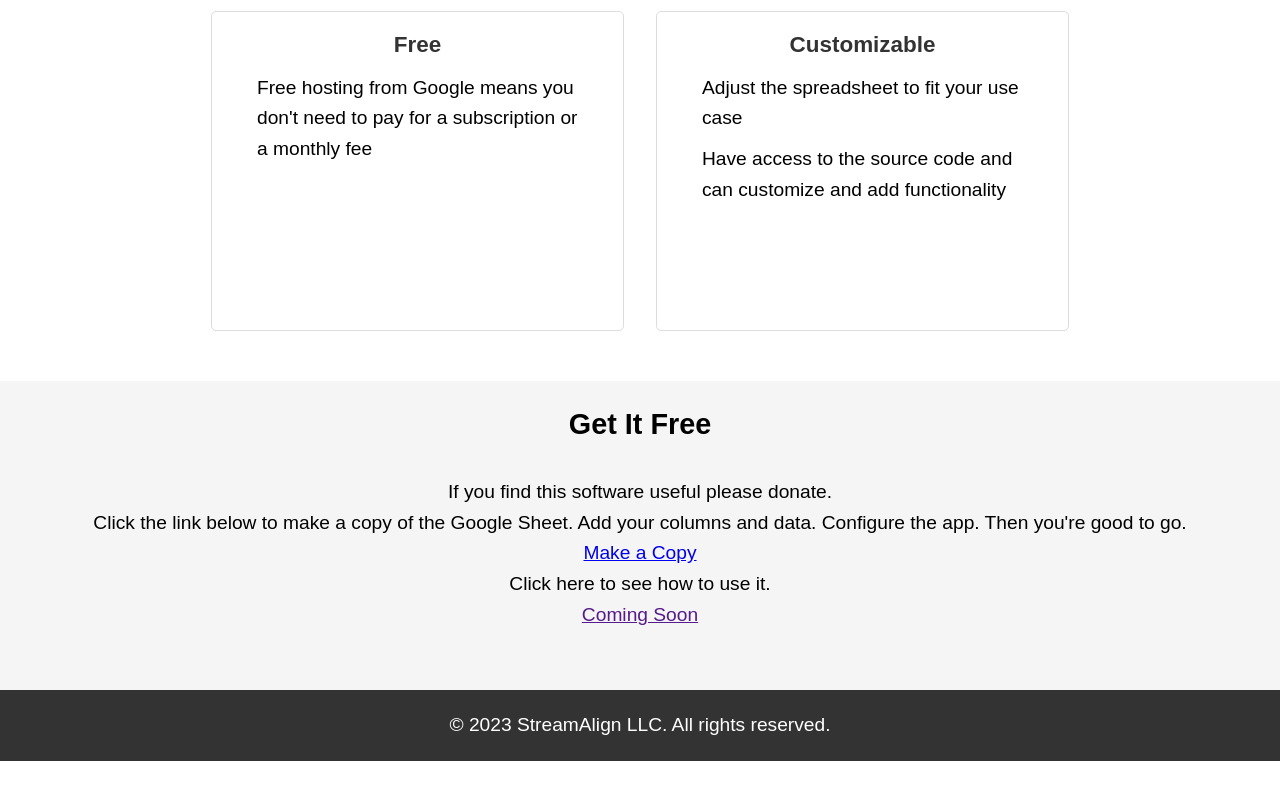
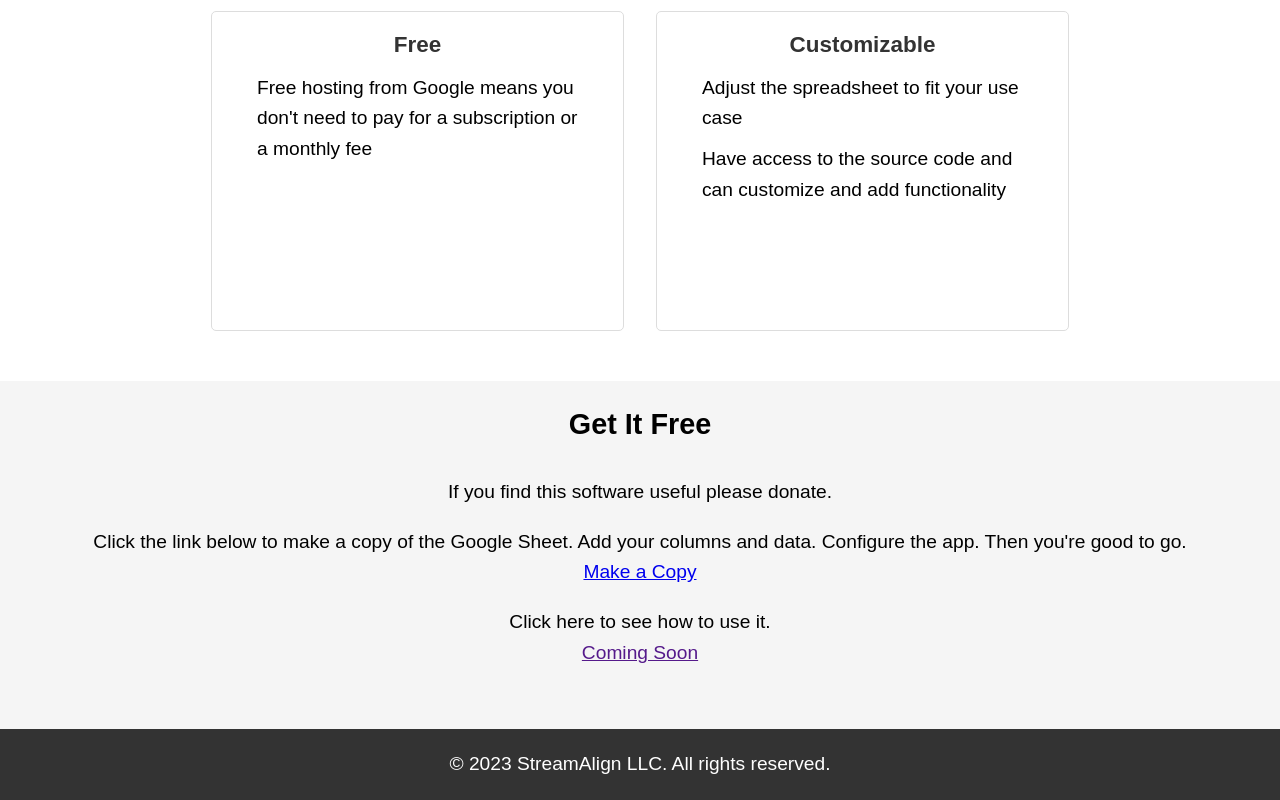
Before and after one commit to B12Howard/inventory-qr-landing-page, a plain HTML site: page index.html in a window 1280 px wide. Shown: the part 926-1726 px from the top of the page. Before the commit the page ends 1687 px from the top, so only its background shows below. Drawn offline with Linux system fonts and the light colour scheme.

Commit message:
feat(index): get it free add spacing between sections

```diff
--- a/index.html
+++ b/index.html
@@ -60,16 +60,19 @@
         <section id="getItFree" class="cta">
             <h2>Get It Free</h2>
             <div class="testimonial">
-                <p>If you find this software useful please donate.</p>
-
+                <section><p>If you find this software useful please donate.</p></section>
+                <section>
                     <p>Click the link below to make a copy of the Google Sheet. Add your columns and data. Configure the
                         app. Then
                         you're good to go.</p>
                     <a href="https://docs.google.com/spreadsheets/d/1C4xW5SJRwHfSKHa8qLurncrqwByBLOM_CRbn1liE3xE/copy">Make
                         a Copy</a>
+                </section>
 
+                <section>
                     <p>Click here to see how to use it.</p>
                     <a href="">Coming Soon</a>
+                </section>
             </div>
         </section>
     </main>
--- a/styles.css
+++ b/styles.css
@@ -123,6 +123,10 @@ nav {
 
 div.testimonial {
     margin-bottom: 40px;
+}
+
+.testimonial section  {
+    margin-bottom: 1em;
 }
 
 /* Footer styles */
```
Lines whose indentation alone changed are shown as unchanged.
